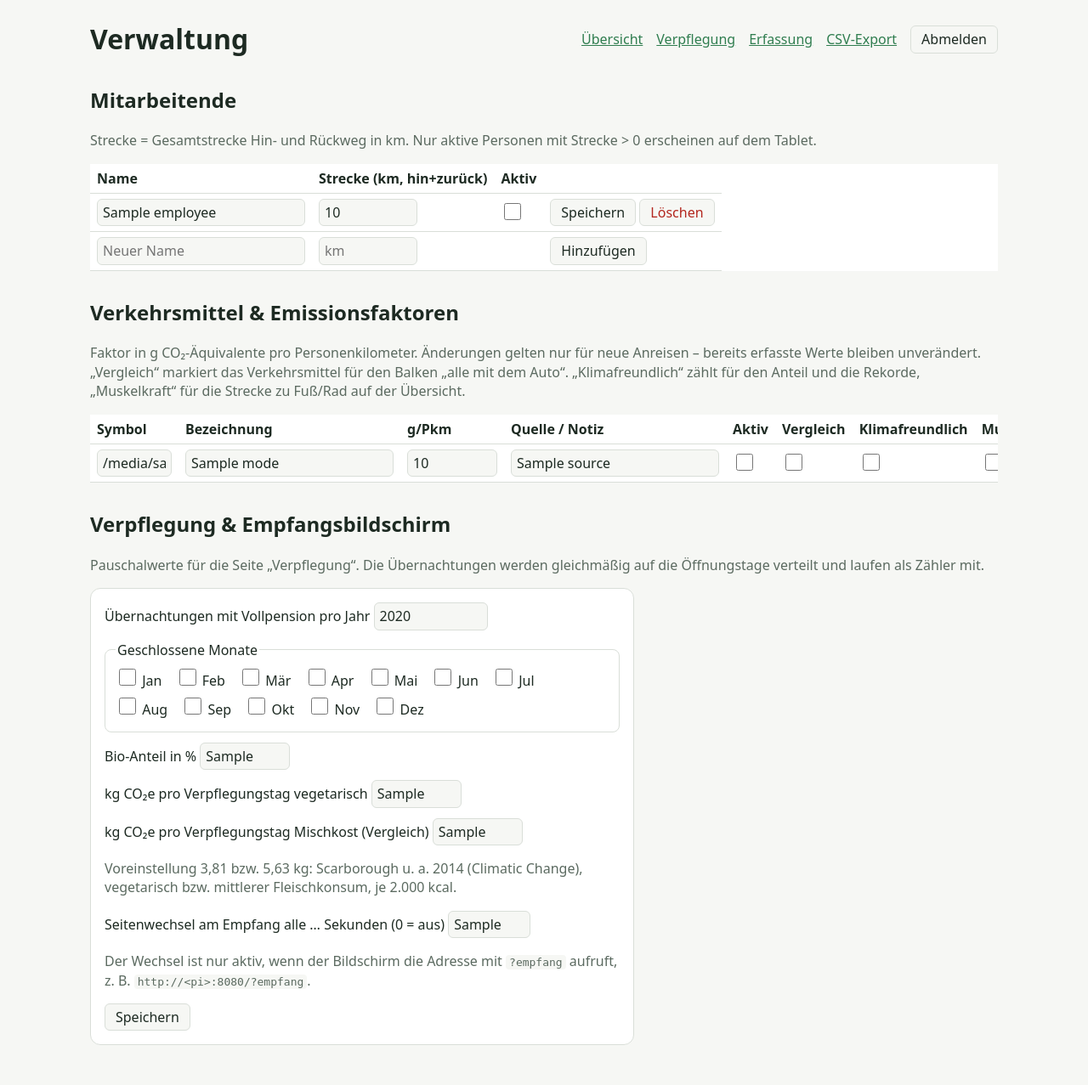
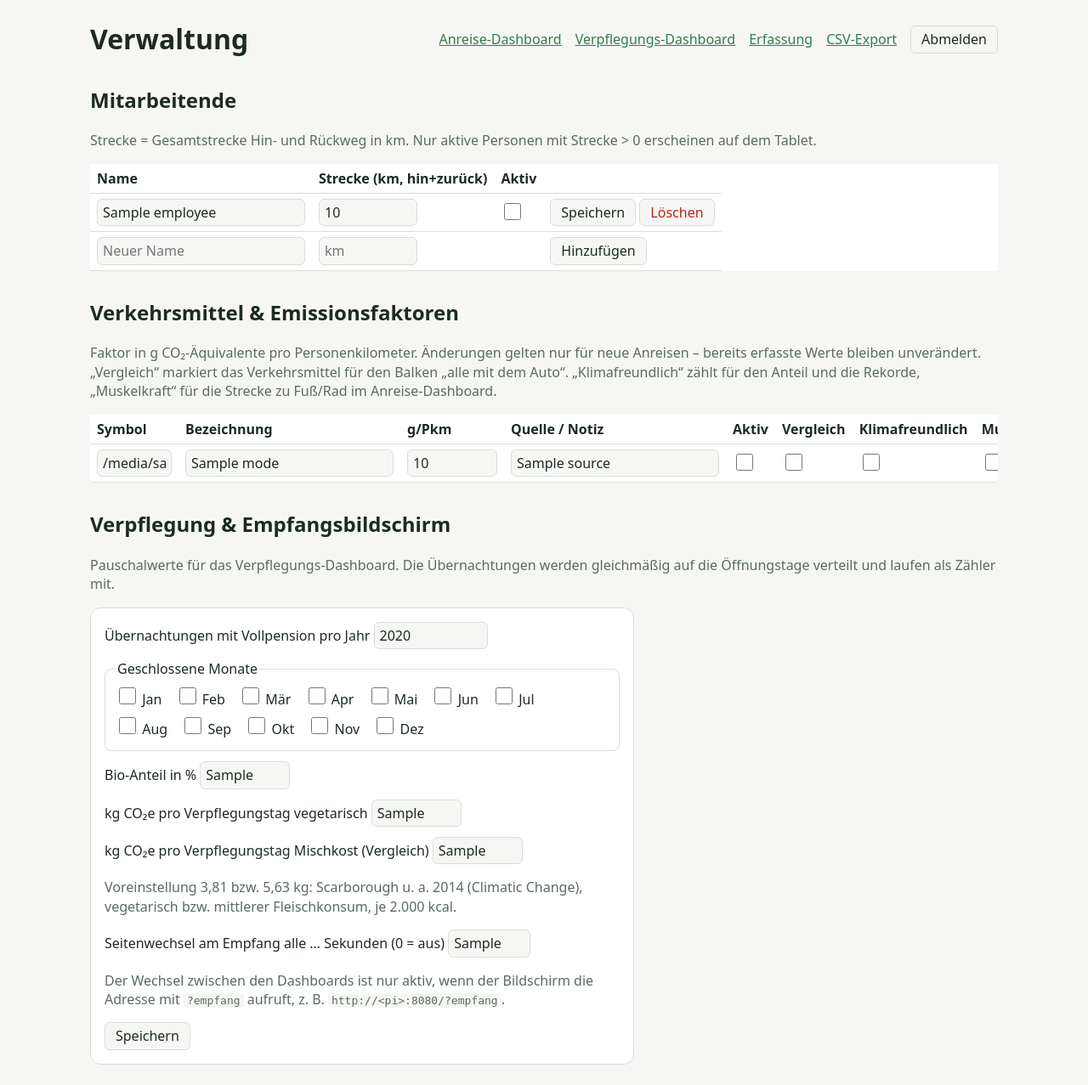
Before and after one commit to nikolindlar/JubiAnreiseTracking, a Flask app: template anreise/templates/admin.html in a window 1280 px wide. Shown: the whole page at 85% size. Before the commit the page ends 1230 px from the top, so only its background shows below. Run offline with Flask 3, Linux system fonts and the light colour scheme; the template is opened without the code that fills it: most values are stand-ins (such as "Sample title", 1, 10 or a date in 2020).

Commit message:
Seiten als Dashboards benennen: Anreise- und Verpflegungs-Dashboard
- Neue Adressen /dashboard/anreise und /dashboard/verpflegung (Platz für
  ein späteres /dashboard/pv); / und /ernaehrung leiten weiter, ?empfang
  bleibt dabei erhalten
- Browser-Titel, Verwaltung, Hinweise und README nutzen die neuen Namen
- APIs unter /api/dashboard/anreise und /api/dashboard/verpflegung
- Seitenwechsel am Empfang über eine zentrale Dashboard-Liste

Co-Authored-By: Claude Opus 5.5 <noreply@anthropic.com>
Claude-Session: https://claude.ai/code/session_01EY3nbFDqXdrh1vQ8SybxsT

```diff
--- a/anreise/app.py
+++ b/anreise/app.py
@@ -129,16 +129,27 @@ def register_routes(app):
     def today():
         return app.config["TODAY"]()
 
-    # ---------- Übersicht (Empfang) ----------
+    # ---------- Dashboards (Empfang) ----------
+    # Reihenfolge = Reihenfolge des Seitenwechsels am Empfangsbildschirm
+    dashboards = ["dashboard_travel", "dashboard_meals"]
+
     @app.get("/")
-    def dashboard():
-        return render_template("dashboard.html", **screen_context("dashboard"))
+    def index():
+        return redirect(url_for("dashboard_travel", **request.args))
 
     @app.get("/ernaehrung")
-    def nutrition_page():
-        return render_template("ernaehrung.html", **screen_context("nutrition_page"))
+    def old_nutrition_url():
+        return redirect(url_for("dashboard_meals", **request.args))
 
-    @app.get("/api/ernaehrung")
+    @app.get("/dashboard/anreise")
+    def dashboard_travel():
+        return render_template("dashboard_anreise.html", **screen_context("dashboard_travel"))
+
+    @app.get("/dashboard/verpflegung")
+    def dashboard_meals():
+        return render_template("dashboard_verpflegung.html", **screen_context("dashboard_meals"))
+
+    @app.get("/api/dashboard/verpflegung")
     def api_nutrition():
         data = db.nutrition(db.get_settings(get_db()), today())
         data["compare"] = vergleiche.vergleich(data["saved_kg"] * 1000, vergleiche.FLUEGE)
@@ -147,7 +158,7 @@ def register_routes(app):
     def screen_context(current):
         """Seitenwechsel für den Empfangsbildschirm: nur aktiv, wenn die Seite
         mit ?empfang aufgerufen wird (z. B. http://<pi>:8080/?empfang)."""
-        pages = ["dashboard", "nutrition_page"]
+        pages = dashboards
         seconds = 0
         if "empfang" in request.args:
             try:
@@ -157,7 +168,7 @@ def register_routes(app):
         nxt = pages[(pages.index(current) + 1) % len(pages)]
         return {"rotate_seconds": seconds, "next_url": url_for(nxt, empfang=1)}
 
-    @app.get("/api/uebersicht")
+    @app.get("/api/dashboard/anreise")
     def api_overview():
         data = db.overview(get_db(), today())
         y = data["year_total"]
@@ -246,7 +257,7 @@ def register_routes(app):
         # Nur die Verwaltungsanmeldung beenden, eine Tablet-Anmeldung bleibt bestehen
         session.pop("admin_until", None)
         session.pop("csrf", None)
-        return redirect(url_for("dashboard"))
+        return redirect(url_for("dashboard_travel"))
 
     @app.get("/verwaltung")
     @admin_required
--- a/anreise/db.py
+++ b/anreise/db.py
@@ -207,7 +207,7 @@ def daily_rows(conn):
 
 
 def overview(conn, today):
-    """Alle Kennzahlen für die Übersicht (heute und laufendes Jahr)."""
+    """Alle Kennzahlen für das Anreise-Dashboard (heute und laufendes Jahr)."""
     day = today.isoformat()
     year_start = today.replace(month=1, day=1).isoformat()
 
--- a/anreise/static/style.css
+++ b/anreise/static/style.css
@@ -88,7 +88,7 @@ button { font: inherit; cursor: pointer; }
 .finish { background: var(--accent); color: var(--accent-fg); border-color: var(--accent); }
 .hint { color: var(--muted); }
 
-/* ---------- Übersicht (Empfang) ---------- */
+/* ---------- Dashboards (Empfang) ---------- */
 .dashboard main { max-width: 1800px; padding-top: 14px; padding-bottom: 12px; }
 .dash-head { display: flex; flex-wrap: wrap; align-items: baseline; justify-content: space-between; gap: 8px 24px; margin-bottom: 10px; }
 .dash-head h1 { margin: 0; font-size: clamp(1.8rem, 3vw, 2.8rem); }
--- a/anreise/templates/admin.html
+++ b/anreise/templates/admin.html
@@ -6,8 +6,8 @@
   <header class="admin-head">
     <h1>Verwaltung</h1>
     <nav>
-      <a href="{{ url_for('dashboard') }}">Übersicht</a>
-      <a href="{{ url_for('nutrition_page') }}">Verpflegung</a>
+      <a href="{{ url_for('dashboard_travel') }}">Anreise-Dashboard</a>
+      <a href="{{ url_for('dashboard_meals') }}">Verpflegungs-Dashboard</a>
       <a href="{{ url_for('kiosk') }}">Erfassung</a>
       <a href="{{ url_for('export_csv') }}">CSV-Export</a>
       <form method="post" action="{{ url_for('logout') }}"><button>Abmelden</button></form>
@@ -47,7 +47,7 @@
   <h2>Verkehrsmittel &amp; Emissionsfaktoren</h2>
   <p class="hint">Faktor in g CO₂-Äquivalente pro Personenkilometer. Änderungen gelten nur für neue Anreisen – bereits erfasste Werte bleiben unverändert.
     „Vergleich“ markiert das Verkehrsmittel für den Balken „alle mit dem Auto“.
-    „Klimafreundlich“ zählt für den Anteil und die Rekorde, „Muskelkraft“ für die Strecke zu Fuß/Rad auf der Übersicht.</p>
+    „Klimafreundlich“ zählt für den Anteil und die Rekorde, „Muskelkraft“ für die Strecke zu Fuß/Rad im Anreise-Dashboard.</p>
   <table>
     <tr><th>Symbol</th><th>Bezeichnung</th><th>g/Pkm</th><th>Quelle / Notiz</th><th>Aktiv</th><th>Vergleich</th><th>Klima&shy;freundlich</th><th>Muskel&shy;kraft</th><th></th></tr>
     {% for m in modes %}
@@ -69,7 +69,7 @@
   </table>
 
   <h2 id="einstellungen">Verpflegung &amp; Empfangsbildschirm</h2>
-  <p class="hint">Pauschalwerte für die Seite „Verpflegung“. Die Übernachtungen werden gleichmäßig auf die
+  <p class="hint">Pauschalwerte für das Verpflegungs-Dashboard. Die Übernachtungen werden gleichmäßig auf die
     Öffnungstage verteilt und laufen als Zähler mit.</p>
   <form method="post" action="{{ url_for('settings_update') }}" class="settings">
     <input type="hidden" name="csrf" value="{{ csrf }}">
@@ -91,8 +91,8 @@
       mittlerer Fleischkonsum, je 2.000 kcal.</p>
     <label>Seitenwechsel am Empfang alle … Sekunden (0 = aus)
       <input name="screen_rotation_seconds" value="{{ settings.screen_rotation_seconds }}" inputmode="numeric" size="4"></label>
-    <p class="hint">Der Wechsel ist nur aktiv, wenn der Bildschirm die Adresse mit <code>?empfang</code> aufruft,
-      z. B. <code>http://&lt;pi&gt;:8080/?empfang</code>.</p>
+    <p class="hint">Der Wechsel zwischen den Dashboards ist nur aktiv, wenn der Bildschirm die Adresse mit
+      <code>?empfang</code> aufruft, z. B. <code>http://&lt;pi&gt;:8080/?empfang</code>.</p>
     <button>Speichern</button>
   </form>
 </main>
--- a/anreise/templates/dashboard.html
+++ b/anreise/templates/dashboard_anreise.html
@@ -1,5 +1,5 @@
 {% extends "base.html" %}
-{% block title %}CO₂ unserer Anreise{% endblock %}
+{% block title %}Anreise-Dashboard{% endblock %}
 {% block bodyclass %}dashboard{% endblock %}
 {% block body %}
 <main>
@@ -242,7 +242,7 @@
   }
 
   function load() {
-    fetch('/api/uebersicht').then(function (r) { return r.json(); }).then(render).catch(function () {});
+    fetch('/api/dashboard/anreise').then(function (r) { return r.json(); }).then(render).catch(function () {});
   }
   load();
   setInterval(load, 60 * 1000);
--- a/anreise/templates/ernaehrung.html
+++ b/anreise/templates/dashboard_verpflegung.html
@@ -1,5 +1,5 @@
 {% extends "base.html" %}
-{% block title %}CO₂ unserer Verpflegung{% endblock %}
+{% block title %}Verpflegungs-Dashboard{% endblock %}
 {% block bodyclass %}dashboard{% endblock %}
 {% block body %}
 <main>
@@ -108,7 +108,7 @@
   }
 
   function load() {
-    fetch('/api/ernaehrung').then(function (r) { return r.json(); }).then(render).catch(function () {});
+    fetch('/api/dashboard/verpflegung').then(function (r) { return r.json(); }).then(render).catch(function () {});
   }
   load();
   setInterval(load, 10 * 60 * 1000);
--- a/anreise/vergleiche.py
+++ b/anreise/vergleiche.py
@@ -1,4 +1,4 @@
-"""Anschauliche Vergleiche für die Übersicht.
+"""Anschauliche Vergleiche für die Dashboards.
 
 Entfernungen sind Luftlinie (Großkreis), gerundet. Die Jubi-Koordinate ist der
 Ortskern von Bad Hindelang (ca. 47,505 N / 10,375 E) und auf wenige Kilometer genau.
```
Also changed, not shown: tests/test_app.py (+33 -20 lines), README.md.
